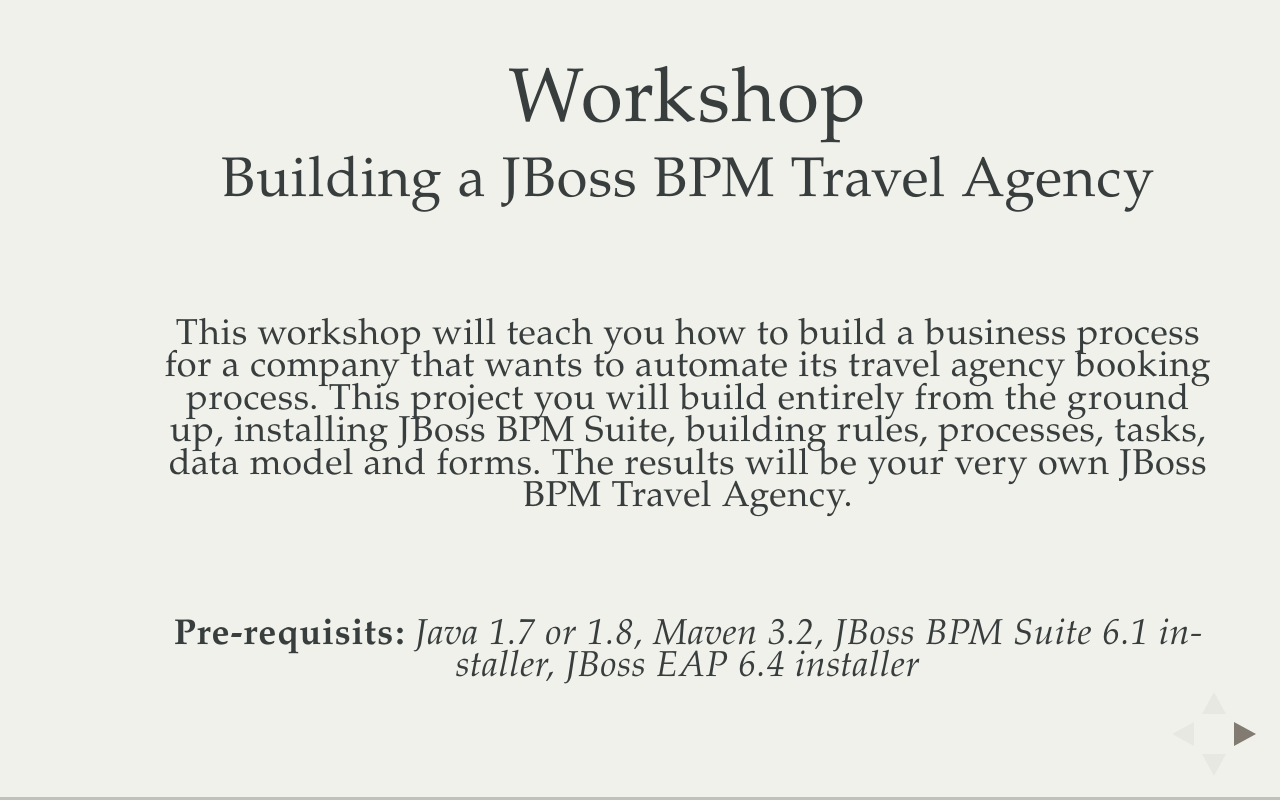
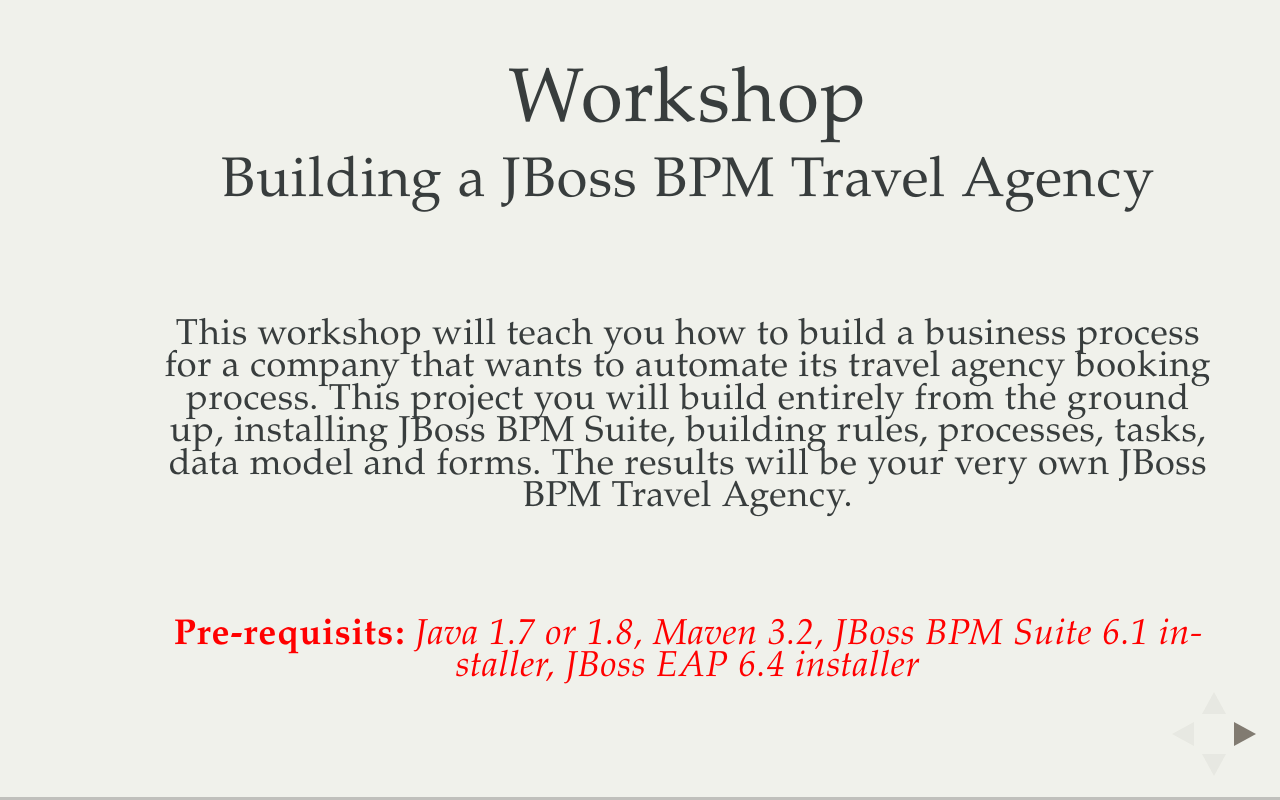
Before and after one commit to bpmworkshop/presentation-bpmworkshop-travel-agency, a website: page lab01.html in a window 1280 px wide. Drawn offline with Linux system fonts and the light colour scheme.

Commit message:
Adjusted to red pre-requisits.

```diff
--- a/lab01.html
+++ b/lab01.html
@@ -56,7 +56,7 @@
                         </h5>
                     </div>
                     <div style="width: 1056px; height: 400px;">
-                        <h5><b>Pre-requisits:</b> <i>Java 1.7 or 1.8, Maven 3.2, JBoss BPM Suite 6.1 installer, JBoss EAP 6.4 installer</i></h5>
+                        <h5 style="color: red"><b>Pre-requisits:</b> <i>Java 1.7 or 1.8, Maven 3.2, JBoss BPM Suite 6.1 installer, JBoss EAP 6.4 installer</i></h5>
                     </div>
 				</section>
 
```
